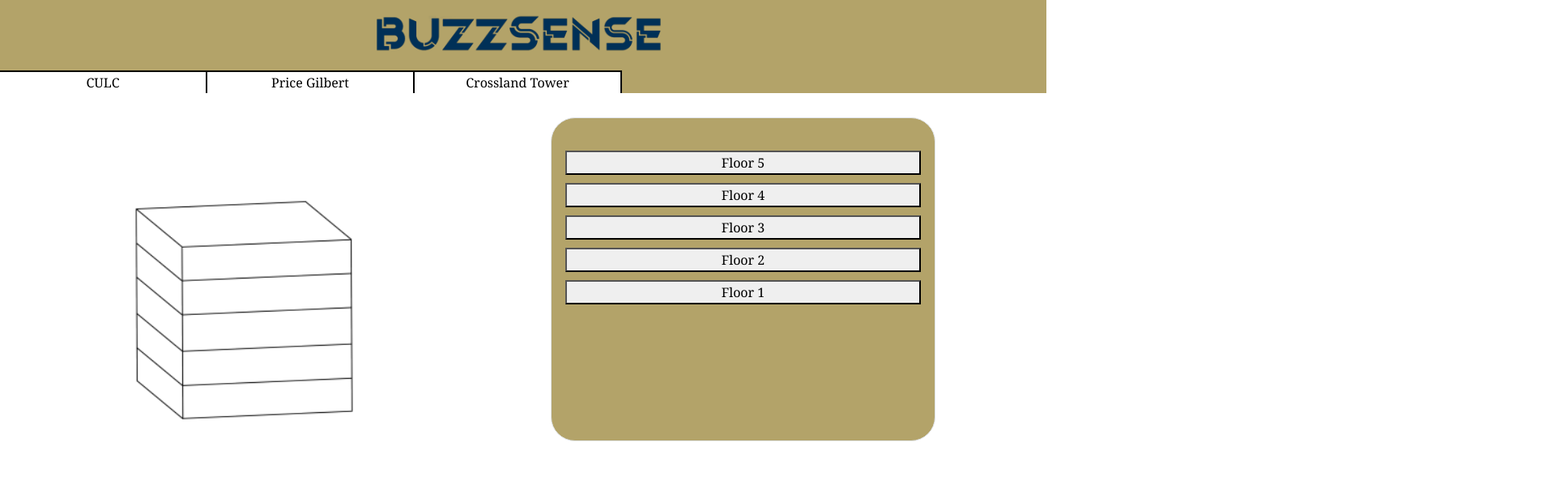
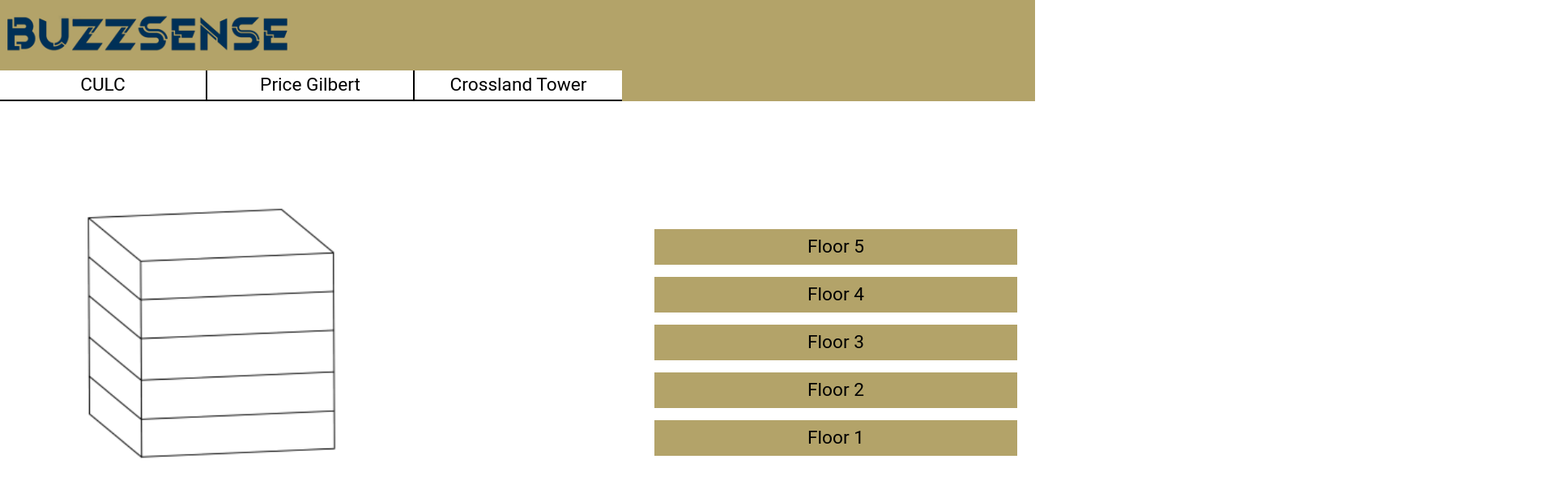
Before and after one commit to mielwyn/hackgt8, a website: page BuzzSense.html in a window 1280 px wide. Both pictures are taken after a click on the button "CULC". Shown: the top 604 px of the page at 81% size, 1920 px wide, since content can reach past the window. Drawn offline with nearby package versions, Linux system fonts and the light colour scheme.

Commit message:
Update BuzzSense.html

```diff
--- a/BuzzSense.html
+++ b/BuzzSense.html
@@ -14,11 +14,31 @@
                                     "./Crossland/crossland4.png","./Crossland/crossland5.png","./Crossland/crossland6.png","./Crossland/crossland7.png"];
             var priceImages = ["./Price/price0.png","./Price/price12.png", "./Price/price34.png"];
             var culcImages = ["./Culc/culc1.png", "./Culc/culc2.png", "./Culc/culc3.png", "./Culc/culc4.png", "./Culc/culc5.png"];
-            function populateOccapancy(floor){
+            function populateOccupancy(bld,flr)
+            {
+                document.getElementById("occupancyResults").innerHTML = "";
+                var occupancy;
+                var url = 'http://128.61.26.2:3000/mostrecentdata?building='+bld+'&floor='+flr;
+                fetch(url).then(response => response.json()).then(rj => {
+                    occupancy = JSON.parse(JSON.stringify(rj))['occupancy'];
+                    console.log(occupancy);
+                    if (occupancy == "high" || occupancy == "medium" || occupancy == "low"){
+                        var occupancyText = document.getElementById("occupancyResults");
+                        var standard = document.createTextNode("The occupancy on this floor is " + occupancy.toUpperCase() + "!");
+                        occupancyText.appendChild(standard);
+                    }
+                    else if (occupancy == "no data"){
+                        var occupancyText = document.getElementById("occupancyResults");
+                        var standard = document.createTextNode("The occupancy of the floor is unknown.");
+                        occupancyText.appendChild(standard);
+                    }
+                });
 
             }
+
             function defaultPage(){
                 whichBuilding = "";
+
                 document.getElementById("buildingImage").src = "";
                 document.getElementById("ground").classList.add("hidden");
                 document.getElementById("first").classList.add("hidden");
@@ -32,6 +52,7 @@
 
             function showCulc(){
                 whichBuilding = "culc";
+
                 document.getElementById("buildingImage").src = "./Culc/culc.png";
 
 
@@ -81,10 +102,13 @@
 
             function handleGround(){
                 if (whichBuilding=="crossland"){
+                    populateOccupancy("chi","room");
                     document.getElementById("buildingImage").src = crosslandImages[0];
 
                 }
                 else if (whichBuilding == "price"){
+                    populateOccupancy("price",0);
+
                     document.getElementById("buildingImage").src = priceImages[0];
 
                 }
@@ -93,14 +117,18 @@
 
             function handleFirst(){
                 if (whichBuilding=="crossland"){
+                    populateOccupancy("crossland",1);
+
                     document.getElementById("buildingImage").src = crosslandImages[1];
 
                 }
                 else if (whichBuilding == "price"){
+                    populateOccupancy("price",1);
                     document.getElementById("buildingImage").src = priceImages[1];
 
                 }
                 else if (whichBuilding == "culc"){
+                    populateOccupancy("culc",0);
                     document.getElementById("buildingImage").src = culcImages[0];
 
                 }
@@ -109,14 +137,17 @@
 
             function handleSecond(){
                 if (whichBuilding=="crossland"){
+                    populateOccupancy("crossland",2);
                     document.getElementById("buildingImage").src = crosslandImages[2];
 
                 }
                 else if (whichBuilding == "price"){
+                    populateOccupancy("price",1);
                     document.getElementById("buildingImage").src = priceImages[1];
 
                 }
                 else if (whichBuilding == "culc"){
+                    populateOccupancy("culc",1);
                     document.getElementById("buildingImage").src = culcImages[1];
 
                 }
@@ -124,14 +155,17 @@
             }
             function handleThird(){
                 if (whichBuilding=="crossland"){
+                    populateOccupancy("crossland",3);
                     document.getElementById("buildingImage").src = crosslandImages[3];
 
                 }
                 else if (whichBuilding == "price"){
+                    populateOccupancy("price",2);
                     document.getElementById("buildingImage").src = priceImages[2];
 
                 }
                 else if (whichBuilding == "culc"){
+                    populateOccupancy("culc",2);
                     document.getElementById("buildingImage").src = culcImages[2];
 
                 }
@@ -139,14 +173,17 @@
             }
             function handleFourth(){
                 if (whichBuilding=="crossland"){
+                    populateOccupancy("crossland",4);
                     document.getElementById("buildingImage").src = crosslandImages[4];
 
                 }
                 else if (whichBuilding == "price"){
+                    populateOccupancy("price",2);
                     document.getElementById("buildingImage").src = priceImages[2];
 
                 }
                 else if (whichBuilding == "culc"){
+                    populateOccupancy("culc",3);
                     document.getElementById("buildingImage").src = culcImages[3];
 
                 }
@@ -154,10 +191,12 @@
             }
             function handleFifth(){
                 if (whichBuilding=="crossland"){
+                    populateOccupancy("crossland",5);
                     document.getElementById("buildingImage").src = crosslandImages[5];
 
                 }
                 else if (whichBuilding == "culc"){
+                    populateOccupancy("culc",4);
                     document.getElementById("buildingImage").src = culcImages[4];
 
                 }
@@ -166,6 +205,7 @@
             }
             function handleSixth(){
                 if (whichBuilding=="crossland"){
+                    populateOccupancy("crossland",6);
                     document.getElementById("buildingImage").src = crosslandImages[6];
 
                 }
@@ -174,6 +214,7 @@
             }
             function handleSeventh(){
                 if (whichBuilding=="crossland"){
+                    populateOccupancy("crossland",7);
                     document.getElementById("buildingImage").src = crosslandImages[7];
 
                 }
@@ -191,22 +232,28 @@
     <body class="body" id="body" onload=defaultPage()>
 
          <style>
+             html{
+            margin: 0;
+            height: 100%;
+            width:100%;
+            }
              .hidden{
-                 position:absolute;
+                 /*position:absolute;*/
                  visibility: hidden;
              }
              .body{
                 background-color: white;
-                font-family: Georgia;
+                font-family: 'Roboto', sans-serif;
+                font-size: 17pt;
             }
-            .row{
-                column-gap: 50px;
-            }
+
             .BuzzSenseContainer{
                 height: 14%;
                 background-color: #B3A369;
-                margin-bottom: 30px;
+                /* margin-bottom: 30px; */
                 padding-top: 15px;
+                width: 100.78vw;
+
             }
             .BuzzSense{
                 width: 30%;
@@ -214,12 +261,16 @@
                 padding-bottom: 10px;
             }
             .outerbox{
-                background-color: #B3A369;
-                height: 400px;
-                border-radius: 30px;
+
+                background-color: white;
+                width:40vw;
+                height: 100%;
+                /* border-radius: 30px;
                 margin-bottom: 50px;
                 margin-left: 10px;
-                margin-right: 10px;
+                margin-right: 10px; */
+
+
             }
             .selectors{
                 text-align: center;
@@ -227,17 +278,17 @@
             }
             .imagebox{
                background-color: white;
-               margin-left: 20px;
+               /* width:60vw; */
+               /* margin-left: 20px;
                border-radius: 30px;
-               margin-right: 10px;
+               margin-right: 10px; */
             }
             .occupancyResults{
                 text-align: center;
             }
             .button{
-                margin-top: 10px;
-                margin-right: 5px;
-                margin-left: 5px;
+                margin-top: 15px;
+                margin-left: 40px;
             }
             #culc, #price, #crossland{
                 position: absolute;
@@ -251,74 +302,101 @@
             background-color: white;
             color: black;
             padding: 10x 5px;
-            font-size: 16px;
             cursor: pointer;
-            width:20%;
+            width:20vw;
             height:100%;
             display:block;
             float:left;
+            border-top: 0px;
             border-left: 0px;
-            border-bottom: 0px;
+
+            }
+            .tableButt{
+               padding:5px;
+               border: none;
+               width: 35vw;
+               background-color: #B3A369
+            }
+            .container{
+                margin:0;
+                padding:0;
+                display: grid;
+                grid-template-columns: 40vw 20vw 40vw;
+                width:100vw;
+            }
+            .bottomHead{
+                height: 14%;
+                background-color:  #8c8c8c;
+                /* margin-bottom: 30px; */
+                padding-top: 100px;
+                margin-top:30px;
+            }
+            .center {
+                display: block;
+                margin-left: auto;
+                margin-right: auto;
+                margin-top: 15px;
+
             }
         </style>
-            <div class="BuzzSenseContainer row justify-content-center">
+            <div id="sense"class="BuzzSenseContainer row">
                     <img  class = "BuzzSense"alt ="BuzzSense Occupancy System" src="buzzsenseblue.png" >
-                    <div class="selectors building row padding-0 no-gutters">
+                    <div class="selectors building row ">
                     <div>
                        <button class="headButt" type="button" onclick=showCulc()>CULC</button><!---->
                        <button class="headButt" type="button" onclick=showPrice()>Price Gilbert</button><!---->
-                       <button class="headButt" type="button" onclick=showCrossland()>Crossland Tower</button>
+                       <button class="headButt" style="border-right: none;" type="button" onclick=showCrossland()>Crossland Tower</button>
                     </div>
                 </div>
             </div>
-            <div class="container ">
-                <div class="row justify-content-center">
-                    <div class="imagebox col-sm-11 col-md-5 ">
-                        <img  id = "buildingImage" src="" width="300" length="700">
+            <div id="container"class="container ">
+                    <div class="imagebox center">
+                        <img  id = "buildingImage" src="" width="342.857" length="800">
                     </div><!---->
-                <div class="outerbox col-sm-11 col-md-5 justify-content-center border">
-                    <div class="selectors floor">
+                    <div class="justify-content-center">
+                        <div class="occupancyResults" id = "occupancyResults">
+
+                        </div>
+                    </div><!---->
+                    <div class="outerbox justify-content-center">
+                        <div class="selectors floor center">
                         <div class="button row">
-                            <button id="seventh"type="button" onclick=handleSeventh()>Floor 7</button>
+                            <button class="tableButt" id="seventh"type="button" onclick=handleSeventh()>Floor 7</button>
 
                         </div>
                         <div class="button row">
-                            <button id="sixth" type="button" onclick=handleSixth()>Floor 6</button>
+                            <button class="tableButt" id="sixth" type="button" onclick=handleSixth()>Floor 6</button>
 
                         </div>
                         <div class="button row">
-                            <button id="fifth"type="button" onclick=handleFifth()>Floor 5</button>
+                            <button class="tableButt" id="fifth"type="button" onclick=handleFifth()>Floor 5</button>
 
                         </div>
                         <div class="button row">
-                            <button id="fourth"type="button" onclick=handleFourth()>Floor 4</button>
+                            <button class="tableButt" id="fourth"type="button" onclick=handleFourth()>Floor 4</button>
 
                         </div>
                         <div class="button row">
-                            <button id="third"type="button" onclick=handleThird()>Floor 3</button>
+                            <button class="tableButt" id="third"type="button" onclick=handleThird()>Floor 3</button>
 
                         </div>
                         <div class="button row">
-                            <button id="second"type="button" onclick=handleSecond()>Floor 2</button>
+                            <button class="tableButt" id="second"type="button" onclick=handleSecond()>Floor 2</button>
 
                         </div>
                         <div class="button row">
-                            <button id="first"type="button" onclick=handleFirst()>Floor 1</button>
+                            <button class="tableButt" id="first"type="button" onclick=handleFirst()>Floor 1</button>
 
                         </div>
                         <div class="button row">
-                                <button id="ground" type="button" onclick=handleGround()>Ground Floor</button>
+                        <button class="tableButt" id="ground" type="button" onclick=handleGround()>Ground Floor</button>
 
-                            </div>
+                         </div>
                     </div>
-                </div>
+
+                    </div>
+
             </div>
-            <div class="row">
-                <div class="col justify-content-center">
-                    <div class="occupancyResults" id = "occupancyResults">
-                    </div>
-                </div>
-            </div>
-        </div>
+
     </body>
 </html>
```
